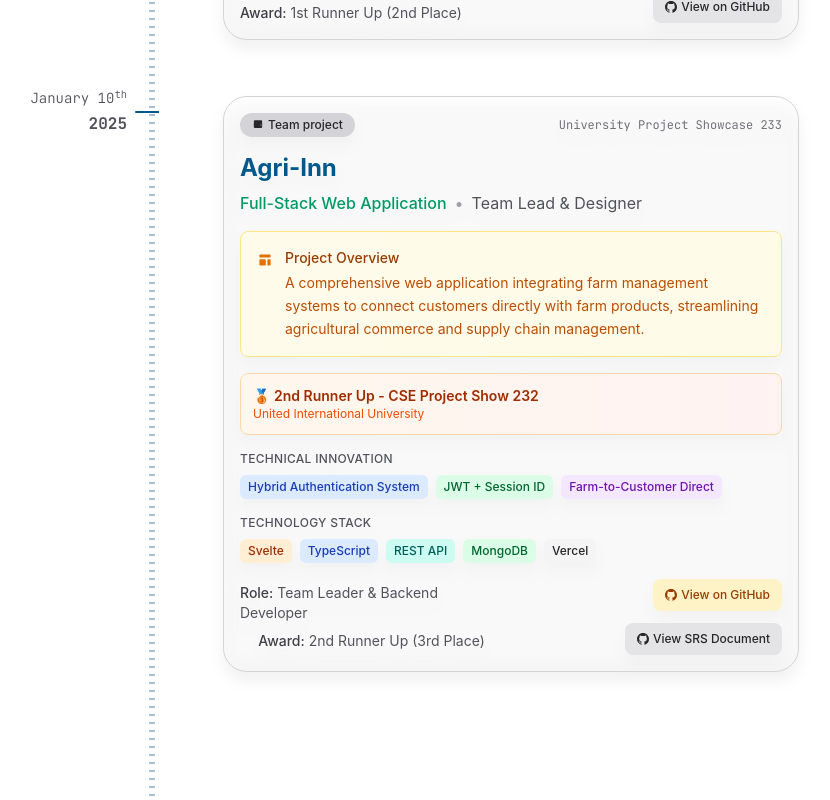
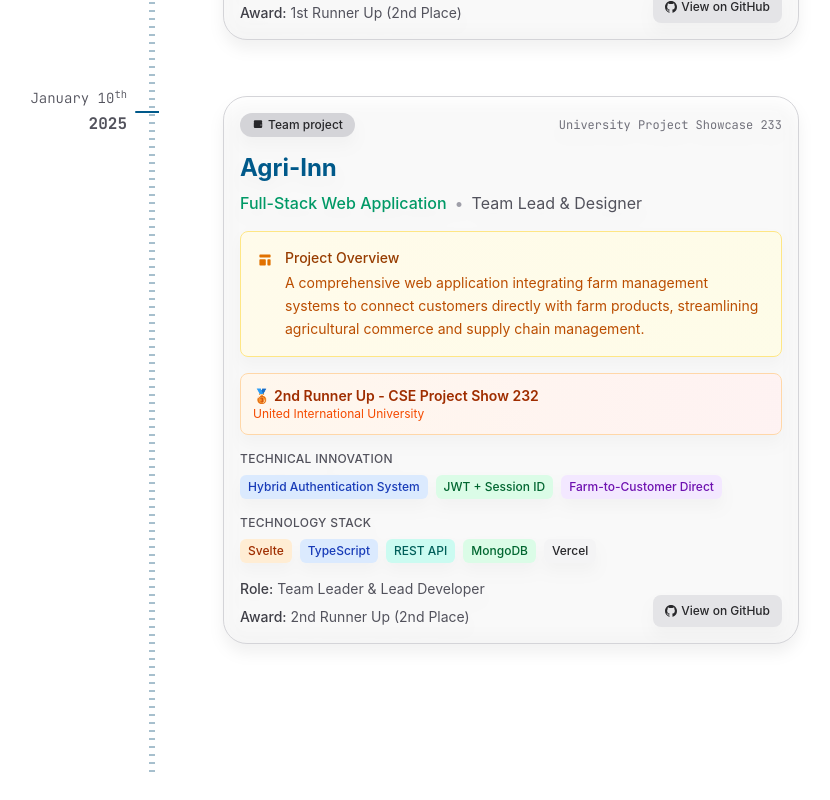
Before and after one commit to kishoreshanto/kishoreshanto, a SvelteKit app: page / in a window 1280 px wide. Shown: the part 4557-5357 px from the top of the page, without its empty margins (449-1279 px from the left). After the commit the page ends 5329 px from the top, so only its background shows below. Built offline with nearby package versions, Linux system fonts and the light colour scheme.

Commit message:
Update AgriInnProject.svelte to refine project details and adjust award placement

```diff
--- a/src/components/Cards/AgriInnProject.svelte
+++ b/src/components/Cards/AgriInnProject.svelte
@@ -107,30 +107,19 @@ let { date, onshowmodal }: Props = $props();
 		</div>
 
 		<!-- Project Details -->
+		 <!-- Project Details -->
 		<div class="grid grid-cols-1 sm:grid-cols-2 gap-4 text-sm">
-			<div class="flex flex-col items-center justify-around">
+			<div class="space-y-2">
 				<div>
 					<span class="font-medium text-zinc-700 dark:text-zinc-300">Role:</span>
-					<span class="text-zinc-600 dark:text-zinc-400">Team Leader & Backend Developer</span>
+					<span class="text-zinc-600 dark:text-zinc-400">Team Leader & Lead Developer</span>
 				</div>
 				<div>
 					<span class="font-medium text-zinc-700 dark:text-zinc-300">Award:</span>
-					<span class="text-zinc-600 dark:text-zinc-400">2nd Runner Up (3rd Place)</span>
+					<span class="text-zinc-600 dark:text-zinc-400">2nd Runner Up (2nd Place)</span>
 				</div>
 			</div>
-			<div class="flex items-end justify-end flex-col gap-3">
-				<a
-						href="https://github.com/tinykishore/Agri-Inn"
-						target="_blank"
-						rel="noopener noreferrer"
-						class="inline-flex items-center px-3 py-2 text-xs font-medium rounded-lg bg-amber-100 text-amber-800 hover:bg-amber-200 dark:bg-amber-900/30 dark:text-amber-300 dark:hover:bg-amber-900/50 transition-colors duration-200"
-						onclick={(e) => e.stopPropagation()}
-				>
-					<svg class="w-3 h-3 mr-1" fill="currentColor" viewBox="0 0 20 20">
-						<path fill-rule="evenodd" d="M10 0C4.477 0 0 4.484 0 10.017c0 4.425 2.865 8.18 6.839 9.504.5.092.682-.217.682-.483 0-.237-.008-.868-.013-1.703-2.782.605-3.369-1.343-3.369-1.343-.454-1.158-1.11-1.466-1.11-1.466-.908-.62.069-.608.069-.608 1.003.07 1.531 1.032 1.531 1.032.892 1.53 2.341 1.088 2.91.832.092-.647.35-1.088.636-1.338-2.22-.253-4.555-1.113-4.555-4.951 0-1.093.39-1.988 1.029-2.688-.103-.253-.446-1.272.098-2.65 0 0 .84-.27 2.75 1.026A9.564 9.564 0 0110 4.844c.85.004 1.705.115 2.504.337 1.909-1.296 2.747-1.027 2.747-1.027.546 1.379.203 2.398.1 2.651.64.7 1.028 1.595 1.028 2.688 0 3.848-2.339 4.695-4.566 4.942.359.31.678.921.678 1.856 0 1.338-.012 2.419-.012 2.747 0 .268.18.58.688.482A10.019 10.019 0 0020 10.017C20 4.484 15.522 0 10 0z" clip-rule="evenodd"/>
-					</svg>
-					View on GitHub
-				</a>
+			<div class="flex items-end justify-end">
 				<a
 						href="https://github.com/tinykishore/Agri-Inn"
 						target="_blank"
@@ -141,7 +130,7 @@ let { date, onshowmodal }: Props = $props();
 					<svg class="w-3 h-3 mr-1" fill="currentColor" viewBox="0 0 20 20">
 						<path fill-rule="evenodd" d="M10 0C4.477 0 0 4.484 0 10.017c0 4.425 2.865 8.18 6.839 9.504.5.092.682-.217.682-.483 0-.237-.008-.868-.013-1.703-2.782.605-3.369-1.343-3.369-1.343-.454-1.158-1.11-1.466-1.11-1.466-.908-.62.069-.608.069-.608 1.003.07 1.531 1.032 1.531 1.032.892 1.53 2.341 1.088 2.91.832.092-.647.35-1.088.636-1.338-2.22-.253-4.555-1.113-4.555-4.951 0-1.093.39-1.988 1.029-2.688-.103-.253-.446-1.272.098-2.65 0 0 .84-.27 2.75 1.026A9.564 9.564 0 0110 4.844c.85.004 1.705.115 2.504.337 1.909-1.296 2.747-1.027 2.747-1.027.546 1.379.203 2.398.1 2.651.64.7 1.028 1.595 1.028 2.688 0 3.848-2.339 4.695-4.566 4.942.359.31.678.921.678 1.856 0 1.338-.012 2.419-.012 2.747 0 .268.18.58.688.482A10.019 10.019 0 0020 10.017C20 4.484 15.522 0 10 0z" clip-rule="evenodd"/>
 					</svg>
-					View SRS Document
+					View on GitHub
 				</a>
 			</div>
 		</div>
```
